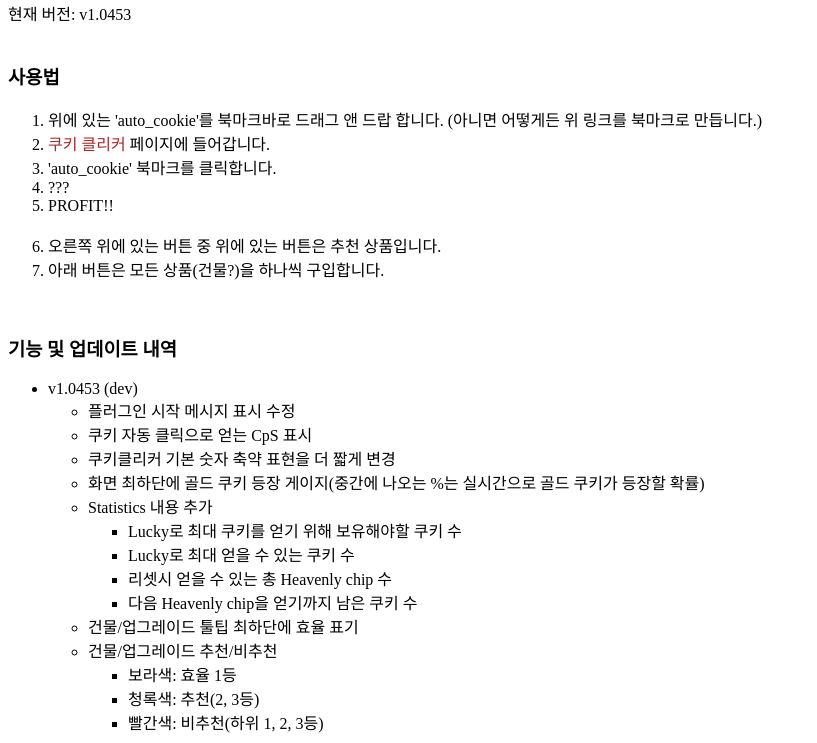
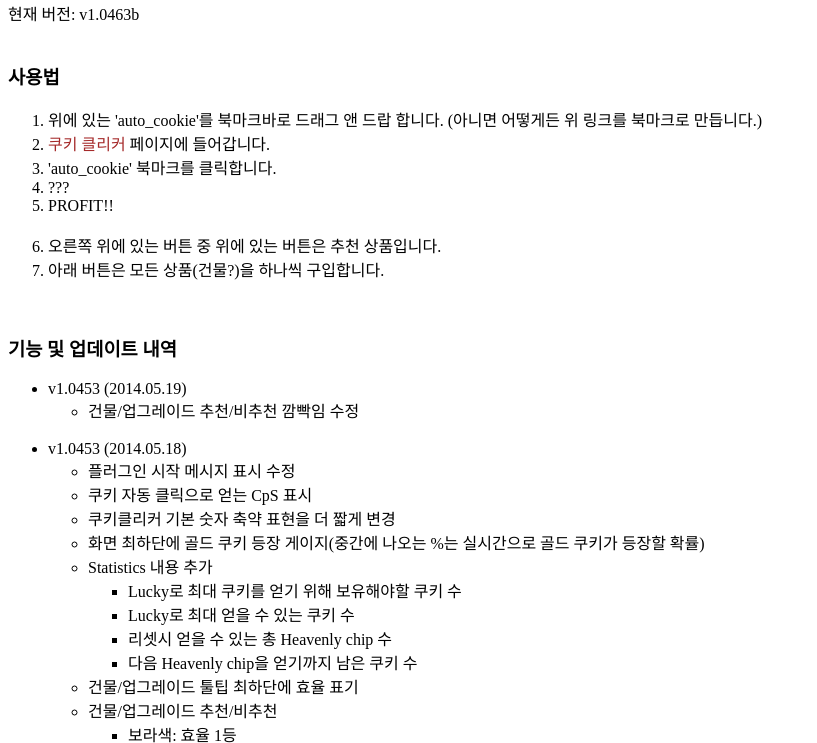
Before and after one commit to Rinirihiriro/auto_cookie, a plain HTML site: page index.html in a window 1280 px wide. Shown: the part 79-822 px from the top of the page, without its empty margins (0-817 px from the left). Drawn offline with Linux system fonts and the light colour scheme.

Commit message:
v.1.0563 Hotfix
깜빡임 제거

```diff
--- a/auto_cookie.js
+++ b/auto_cookie.js
@@ -11,7 +11,7 @@ if (typeof auto_cookie_version != "undefined") {
 function cl(tag, className) { var e = document.createElement(tag); e.className = className; return e; };
 
 // Variables
-var auto_cookie_version = "v.1.0453";
+var auto_cookie_version = "v.1.0463";
 var product_recommend = [], upgrade_recommend = [];
 var upgrade_zero_eff_num = 0;
 var best_id = 0;
@@ -354,7 +354,7 @@ Game.Draw = function() {
 	e.style.fontSize = "50%";
 	l('cookies').appendChild(e);
 
-	if (Game.drawT%10 < 2)
+	if (Game.drawT % 2 == 1)
 	{
 		for (var i in Game.Objects)
 		{
--- a/index.html
+++ b/index.html
@@ -16,7 +16,7 @@ a:hover {
 </head>
 <body>
 <h1><a href="javascript:document.body.appendChild(document.createElement('script')).setAttribute('src','//rini.ssut.me/auto_cookie/auto_cookie.js');">auto_cookie</a></h1>
-현재 버전: v1.0453<br/>
+현재 버전: v1.0463b<br/>
 <br/>
 <h3>사용법</h3>
 <ol>
@@ -32,7 +32,12 @@ a:hover {
 <br/>
 <h3>기능 및 업데이트 내역</h3>
 <ul>
-	<li>v1.0453 (dev)</li>
+	<li>v1.0453 (2014.05.19)</li>
+	<ul>
+		<li>건물/업그레이드 추천/비추천 깜빡임 수정</li>
+	</ul>
+	<br/>
+	<li>v1.0453 (2014.05.18)</li>
 	<ul>
 		<li>플러그인 시작 메시지 표시 수정</li>
 		<li>쿠키 자동 클릭으로 얻는 CpS 표시</li>
```
